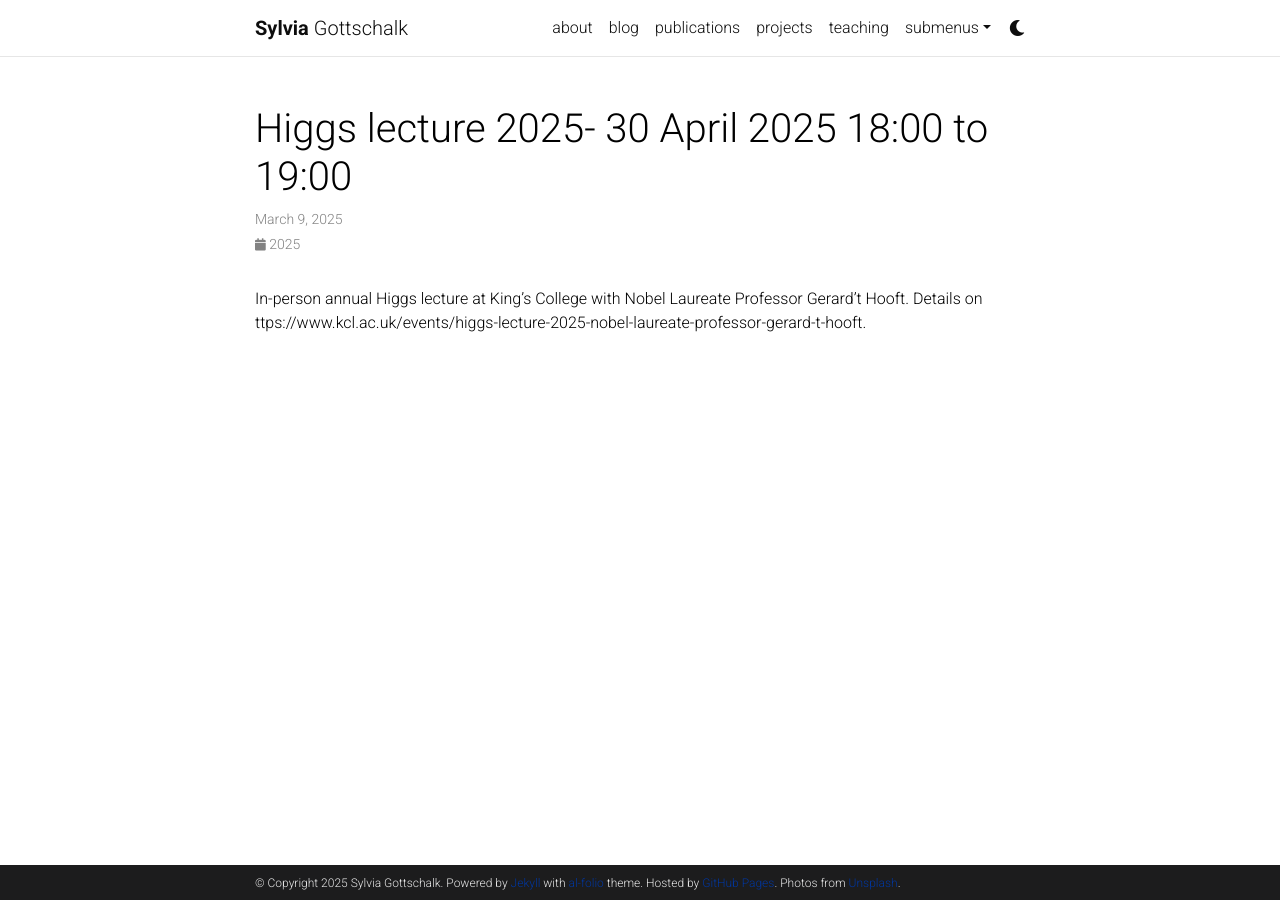
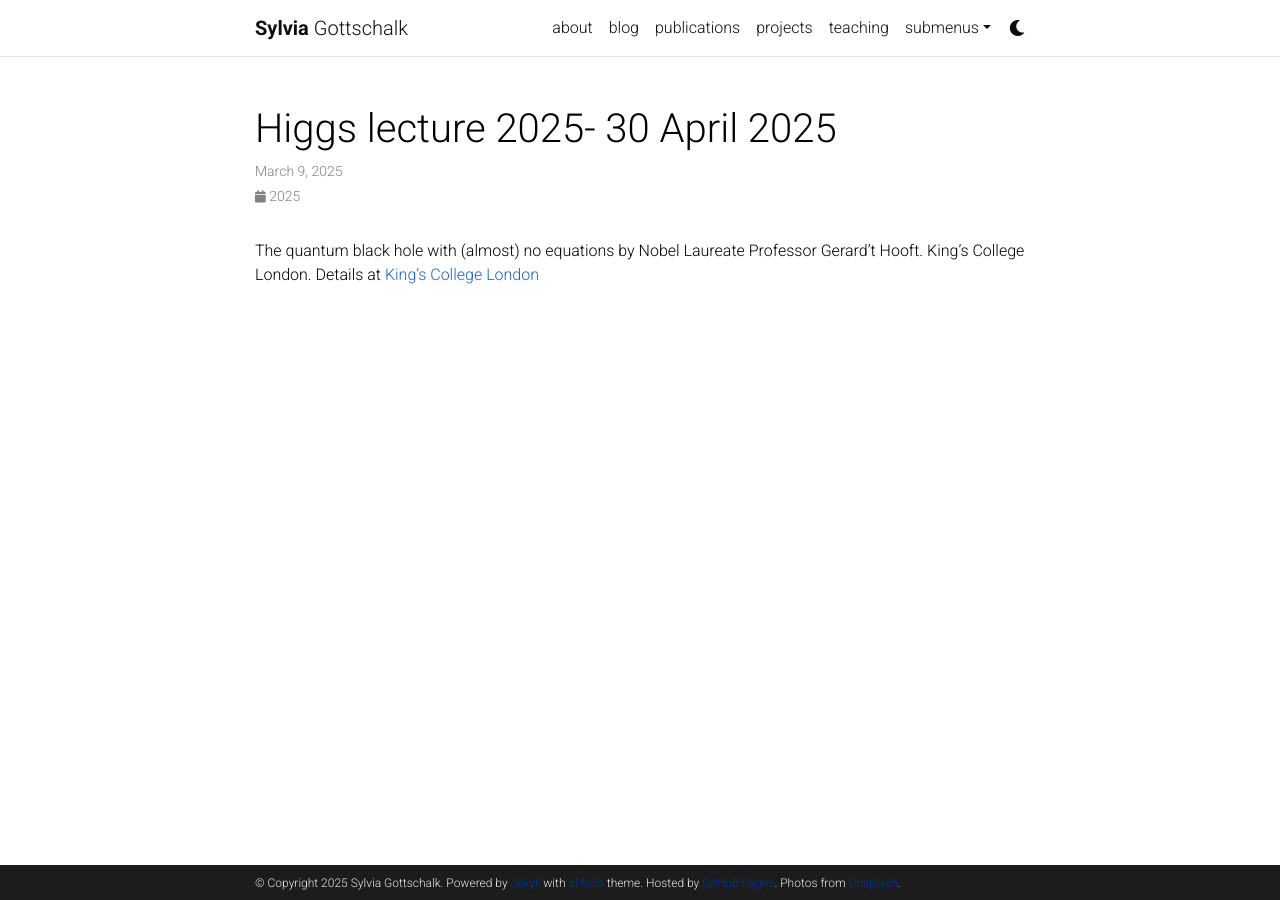
Before and after one commit to sdgottschalk/sgottschalk.io, a Jekyll site: the page built from _news/announcement_2.md, in a window 1280 px wide. Built offline with Jekyll 4.4.1, drawn with Linux system fonts in a browser that asks for light colours; comment, search, counter and statistics services are not loaded; a style sheet for code colours, icons or effects is not loaded.

Commit message:
Update announcement_2.md

```diff
--- a/_news/announcement_2.md
+++ b/_news/announcement_2.md
@@ -1,9 +1,9 @@
 ---
 layout: post
-title: Higgs lecture 2025- 30 April 2025 18:00 to 19:00
+title: Higgs lecture 2025- 30 April 2025
 date: 2025-03-09 16:11:00-0400
 inline: false
 related_posts: false
 ---
 
-In-person annual Higgs lecture at King's College with Nobel Laureate Professor Gerard't Hooft. Details on ttps://www.kcl.ac.uk/events/higgs-lecture-2025-nobel-laureate-professor-gerard-t-hooft.
+The quantum black hole with (almost) no equations by Nobel Laureate Professor Gerard't Hooft. King's College London. Details at [King's College London](https://www.kcl.ac.uk/events/higgs-lecture-2025-nobel-laureate-professor-gerard-t-hooft.)
```
